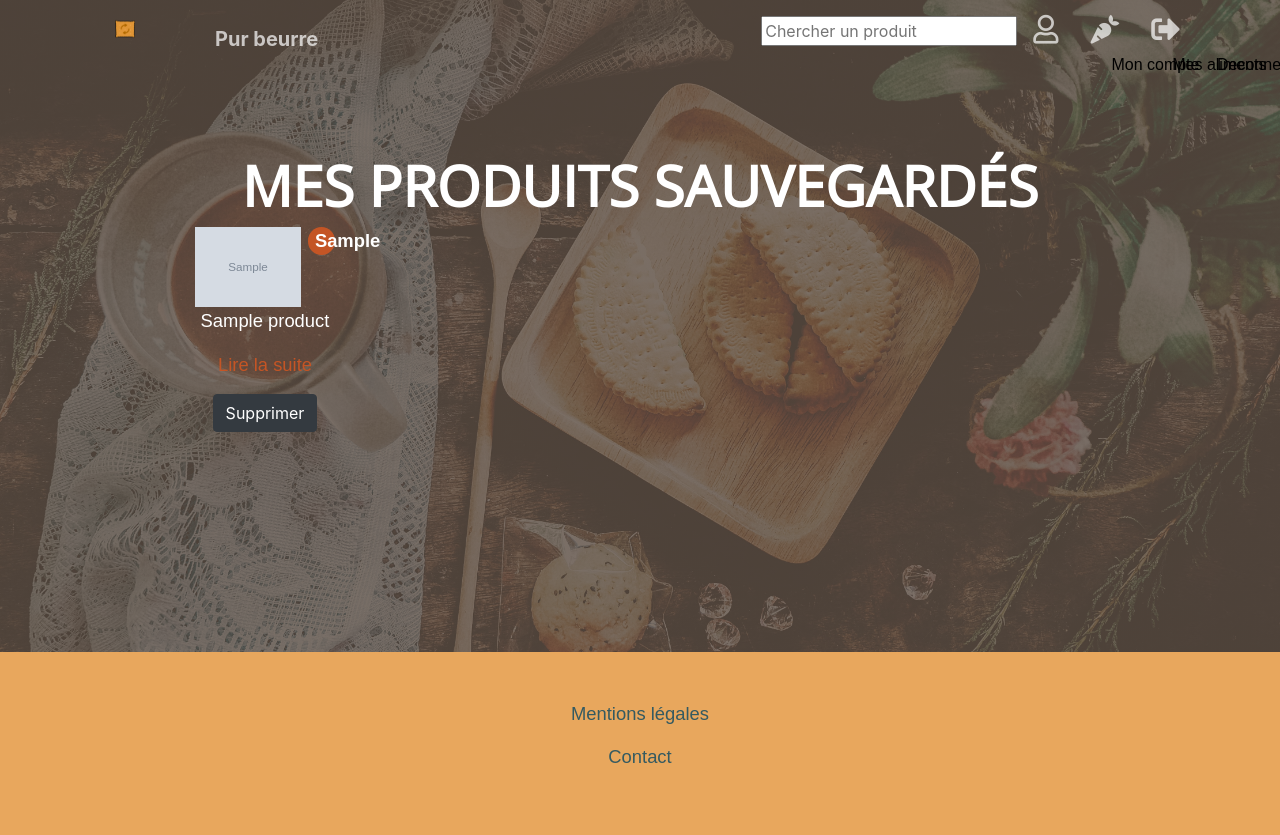
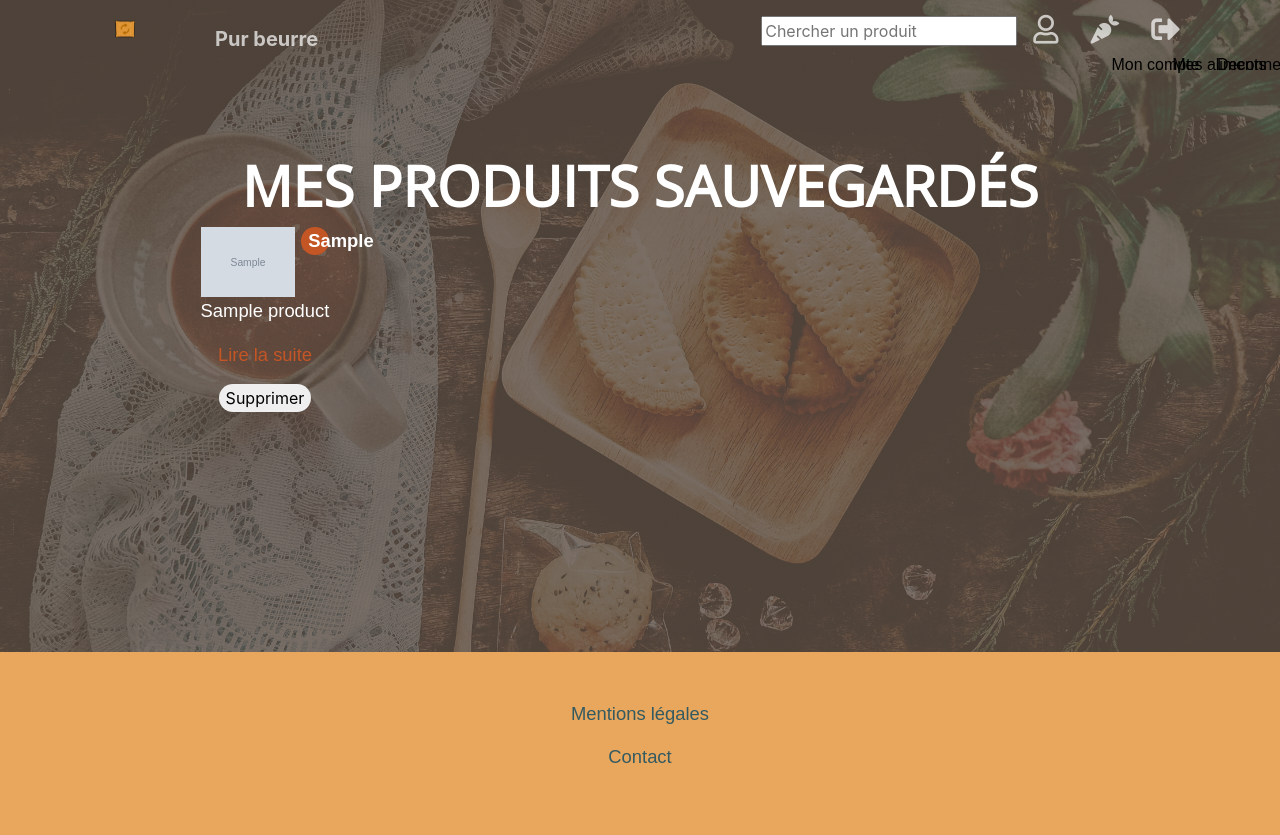
Before and after one commit to helenecourau/pur_beurre, a Django app: page /mes-aliments/ in a window 1280 px wide. Run offline with Django 3.2, Linux system fonts and the light colour scheme; a user stored in the database is signed in; tables that the repository leaves empty hold one stand-in row (values such as "Sample post"); grey boxes marked "Sample" are stand-in pictures; some libraries are stand-ins or nearby versions; some web fonts are replaced.

Commit message:
display bug

```diff
--- a/pur_beurre/wsgi.py
+++ b/pur_beurre/wsgi.py
@@ -6,8 +6,8 @@ It exposes the WSGI callable as a module-level variable named ``application``.
 For more information on this file, see
 https://docs.djangoproject.com/en/2.0/howto/deployment/wsgi/
 """
-# import newrelic.agent
-# newrelic.agent.initialize('/home/helene/newrelic.ini')
+import newrelic.agent
+newrelic.agent.initialize('/home/helene/newrelic.ini')
 
 import os
 
--- a/website/templates/website/my_products.html
+++ b/website/templates/website/my_products.html
@@ -8,9 +8,9 @@
 		display: flex;
 	}
 	#product img{
-		max-height: 80px;
+		max-height: 70px;
 		max-width: 120px;
-		min-height: 80px;
+		min-height: 70px;
 		margin-right: 2%
 	}
 	#img_grade{
@@ -23,6 +23,11 @@
 		width: 5%;
 		height: 5%;
 		padding-left: 7px;
+	}
+	#product_id{
+		border-radius: 200px;
+		border-color: #fff;
+		border: 1px solid transparent;
 	}
 	.current{
 		color: #fff;
@@ -73,7 +78,7 @@
 								<form action="?query={{ query }}&amp;page={{ my_products.number }}" method="post">
 									{% csrf_token %}
 									<input id="product_id" type="hidden" name="product_id" value="{{ product.id }}">
-								  	<input type="submit" value="Supprimer" id="delete" class="btn btn-dark" />
+								  	<input id="product_id" type="submit" value="Supprimer" id="delete" />
 								</form>
 							</div>
 							{% if forloop.counter|divisibleby:3 %}<div class="clearfix"></div>{% endif %}
--- a/website/tests.py
+++ b/website/tests.py
@@ -38,6 +38,8 @@ class SearchPageTestCase(TestCase):
 
 class MyProductsPageTestCase(TestCase):
     def setUp(self):
+        User.objects.all().delete()
+        Product.objects.all().delete()
         User.objects.create_user('helene',
                                  'helene@test.com', 'helenecouraupwd')
 
@@ -183,6 +185,7 @@ class CreateAccountPageTestCase(TestCase):
 class AccountPageTestCase(TestCase):
     def setUp(self):
         User.objects.all().delete()
+        Product.objects.all().delete()
         User.objects.create_user('helene',
                                  'helene@test.com',
                                  'helenecouraupwd')
```
